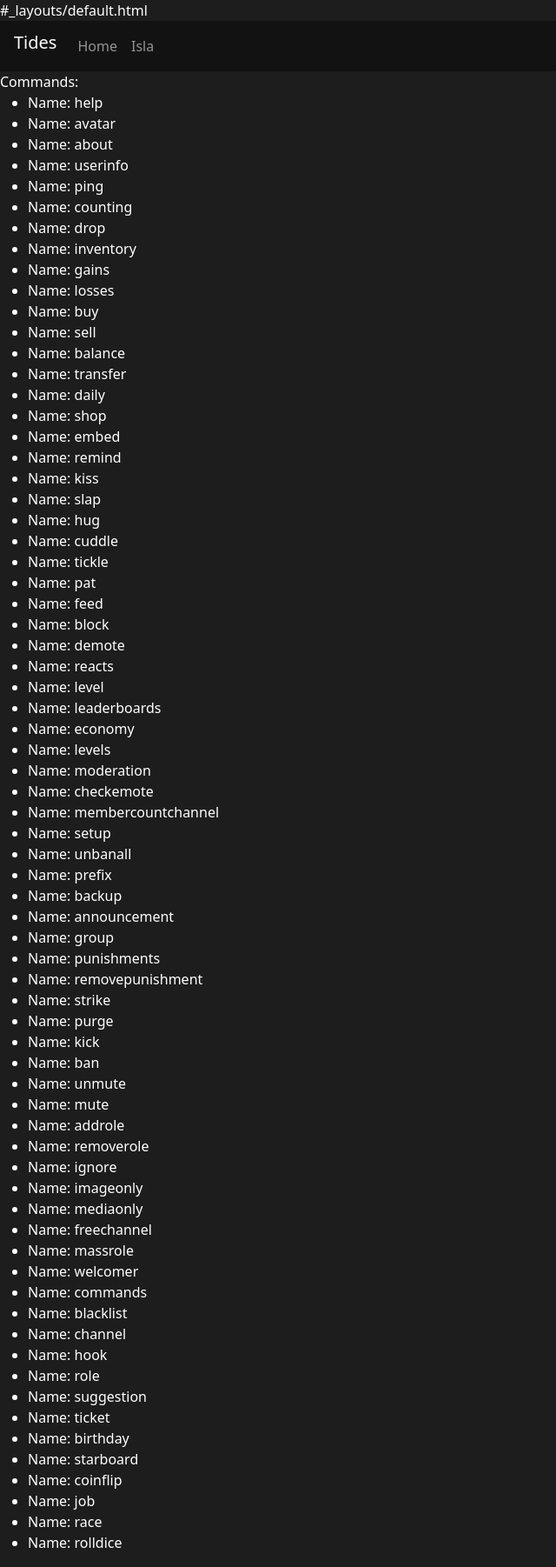
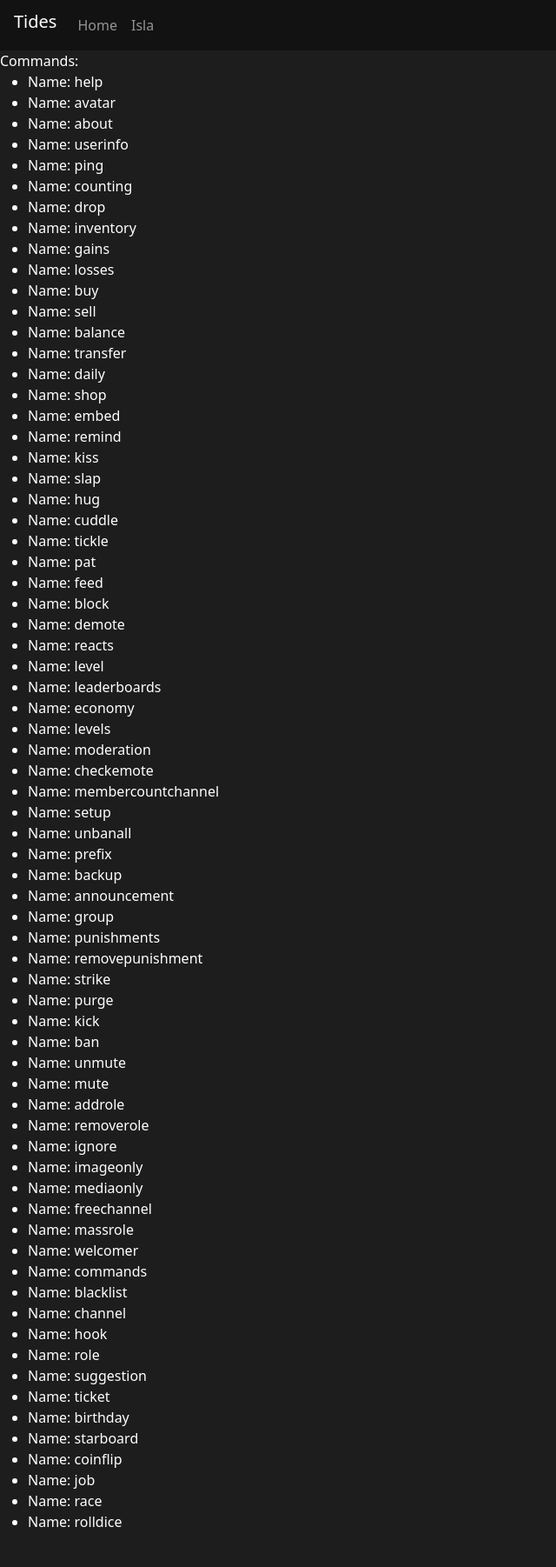
Before and after one commit to Tides/tides.github.io, a Jekyll site: the page built from index.html, in a window 1280 px wide. Shown: the whole page at 87% size, without its empty margins (0-640 px from the left). Built offline with Jekyll 4.4.1, drawn with Linux system fonts in a browser that asks for light colours; after the commit the page ends 1778 px from its top, so only the background shows below that.

Commit message:
Update default.html

```diff
--- a/_layouts/default.html
+++ b/_layouts/default.html
@@ -1,4 +1,3 @@
-#_layouts/default.html
 <!DOCTYPE html>
 <html lang="en">
 
@@ -11,8 +10,10 @@
     <link rel="stylesheet" href="/css/bootstrap.min.css">
 </head>
 
-<body class="text-white">
-    <script src="https://cdn.jsdelivr.net/npm/popper.js@1.16.0/dist/umd/popper.min.js" integrity="sha384-Q6E9RHvbIyZFJoft+2mJbHaEWldlvI9IOYy5n3zV9zzTtmI3UksdQRVvoxMfooAo" crossorigin="anonymous"></script>
+<body>
+    <script src="https://cdn.jsdelivr.net/npm/popper.js@1.16.0/dist/umd/popper.min.js"
+        integrity="sha384-Q6E9RHvbIyZFJoft+2mJbHaEWldlvI9IOYy5n3zV9zzTtmI3UksdQRVvoxMfooAo"
+        crossorigin="anonymous"></script>
     <script src="js/bootstrap.js"></script>
 
     <nav class="navbar navbar-expand-lg navbar-dark bg-dark-grey">
@@ -36,7 +37,9 @@
         </div>
     </nav>
 
-    {{ content }}
+    <div class="text-white">
+        {{ content }}
+    </div>
 </body>
 
 </html>
```
